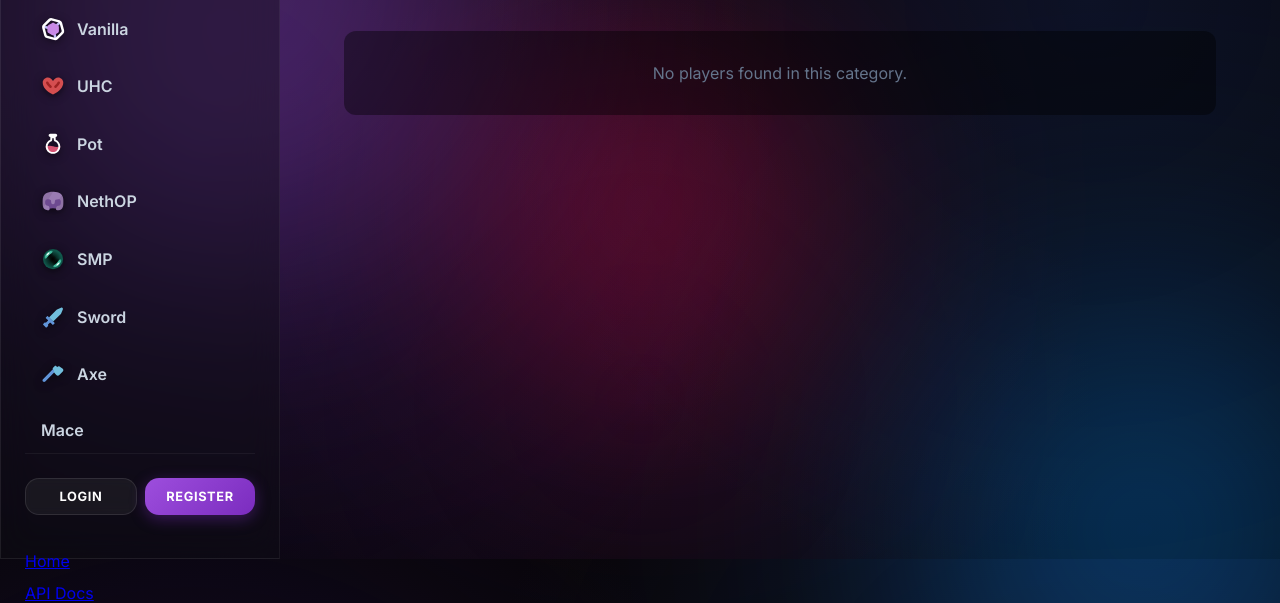
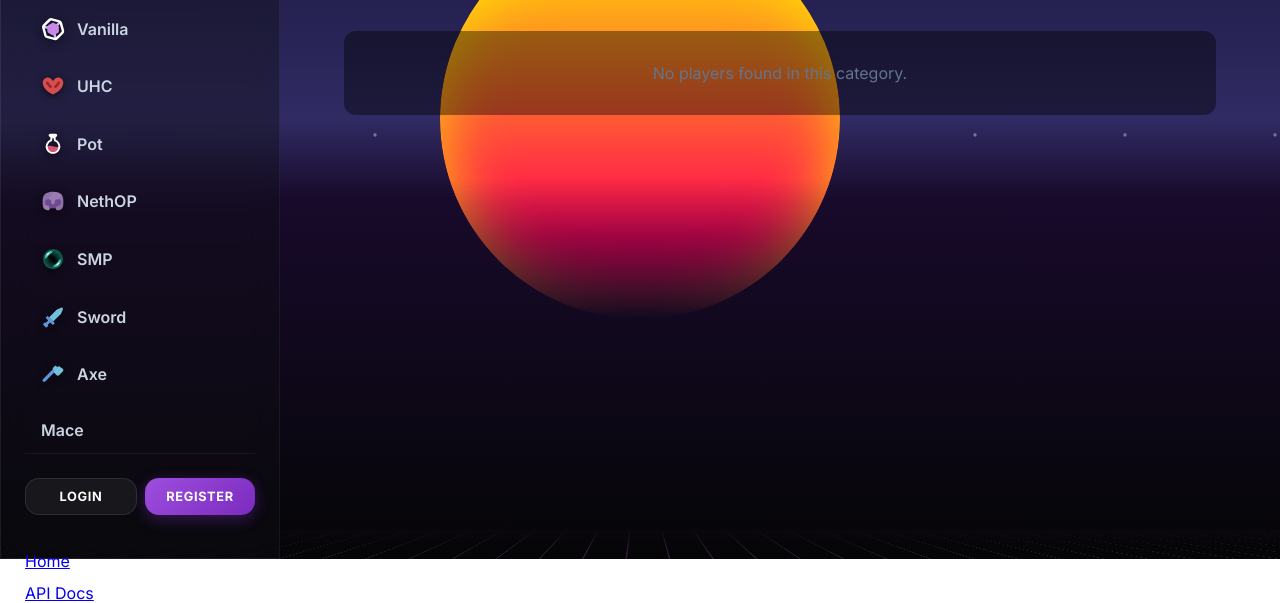
Before and after one commit to FustirlPrime/mc-ranked, a website: page index.html in a window 1280 px wide. Shown: the part 241-844 px from the top of the page. Drawn offline with Linux system fonts and the light colour scheme; no server answers.

Commit message:
Add files via upload

```diff
--- a/index.html
+++ b/index.html
@@ -10,10 +10,12 @@
     <link rel="stylesheet" href="style.css">
 </head>
 <body>
-    <!-- Live Floating Background Orbs -->
-    <div class="glow-orb orb-1"></div>
-    <div class="glow-orb orb-2"></div>
-    <div class="glow-orb orb-3"></div>
+    <!-- Synthwave Live Background -->
+    <div class="synthwave-bg">
+        <div class="synth-stars"></div>
+        <div class="synth-sun"></div>
+        <div class="synth-grid"></div>
+    </div>
 
     <div class="app-container">
         <!-- Sidebar Navigation -->
--- a/style.css
+++ b/style.css
@@ -31,41 +31,57 @@
 * { margin: 0; padding: 0; box-sizing: border-box; }
 
 body {
-    /* Premium Deep Mesh Gradient Background */
-    background: radial-gradient(circle at 15% 50%, #1a0b2e, transparent 50%),
-                radial-gradient(circle at 85% 30%, #0d1226, transparent 50%),
-                radial-gradient(circle at 50% 80%, #15091a, transparent 50%),
-                #050507;
-    background-size: 200% 200%;
-    animation: backgroundBreath 15s ease infinite alternate;
-    background-attachment: fixed;
+    background: transparent;
     color: var(--text-primary);
     font-family: var(--font-primary);
     -webkit-font-smoothing: antialiased;
     min-height: 100vh;
 }
 
-@keyframes backgroundBreath {
-    0% { background-position: 0% 50%; }
-    50% { background-position: 100% 50%; }
-    100% { background-position: 0% 50%; }
+/* Synthwave Background System */
+.synthwave-bg {
+    position: fixed; top: 0; left: 0; width: 100vw; height: 100vh;
+    z-index: 0; pointer-events: none; overflow: hidden;
+    background: linear-gradient(to bottom, #0f0c29 0%, #302b63 45%, #180a2b 55%, #050507 100%);
 }
-
-/* Floating Live Orbs */
-.glow-orb {
-    position: fixed; border-radius: 50%; filter: blur(120px); pointer-events: none; z-index: 0;
-    opacity: 0.35; mix-blend-mode: screen;
-    animation: orbFloat 25s ease-in-out infinite alternate;
+.synth-stars {
+    position: absolute; top: 0; left: 0; width: 100%; height: 55%;
+    background-image: radial-gradient(white, rgba(255,255,255,.2) 2px, transparent 2px);
+    background-size: 150px 150px; opacity: 0.4;
+    animation: twinkle 4s ease-in-out infinite alternate;
 }
-.orb-1 { width: 500px; height: 500px; background: #9d4edd; top: -100px; left: -100px; }
-.orb-2 { width: 400px; height: 400px; background: #0088ff; bottom: -50px; right: 5%; animation-delay: -5s; animation-duration: 30s; }
-.orb-3 { width: 350px; height: 350px; background: #ff003c; top: 30%; left: 30%; animation-delay: -12s; animation-duration: 20s; }
-
-@keyframes orbFloat {
-    0% { transform: translate(0, 0) scale(1); }
-    33% { transform: translate(10vw, 15vh) scale(1.1); }
-    66% { transform: translate(-5vw, 25vh) scale(0.9); }
-    100% { transform: translate(15vw, -10vh) scale(1.05); }
+@keyframes twinkle {
+    from { opacity: 0.2; transform: translateY(0); }
+    to { opacity: 0.6; transform: translateY(1px); }
+}
+.synth-sun {
+    position: absolute; top: 20%; left: 50%; width: 400px; height: 400px;
+    margin-left: -200px; border-radius: 50%;
+    background: linear-gradient(to bottom, #ffea00 0%, #ff0055 80%);
+    box-shadow: 0 0 120px rgba(255, 0, 85, 0.7), inset 0 0 40px rgba(255, 234, 0, 0.5);
+    animation: sunPulse 4s infinite alternate;
+    mask-image: linear-gradient(to bottom, black 65%, transparent 100%);
+    -webkit-mask-image: linear-gradient(to bottom, black 65%, transparent 100%);
+}
+@keyframes sunPulse {
+    from { box-shadow: 0 0 100px rgba(255,0,85,0.7), inset 0 0 40px rgba(255, 234, 0, 0.5); }
+    to { box-shadow: 0 0 150px rgba(255,0,85,1), inset 0 0 60px rgba(255, 234, 0, 0.8); }
+}
+.synth-grid {
+    position: absolute; top: 55%; left: -50%; width: 200%; height: 100%;
+    background-image:
+        linear-gradient(rgba(216, 112, 255, 0.6) 2px, transparent 2px),
+        linear-gradient(90deg, rgba(216, 112, 255, 0.6) 2px, transparent 2px);
+    background-size: 60px 60px;
+    transform: perspective(400px) rotateX(70deg);
+    animation: gridMove 2s linear infinite;
+    -webkit-mask-image: linear-gradient(to bottom, transparent 0%, black 80%);
+    mask-image: linear-gradient(to bottom, transparent 0%, black 80%);
+    box-shadow: inset 0 50px 100px rgba(216, 112, 255, 0.2);
+}
+@keyframes gridMove {
+    from { background-position: 0 0; }
+    to { background-position: 0 60px; }
 }
 
 .app-container { display: flex; min-height: 100vh; position: relative; z-index: 1; }
```
